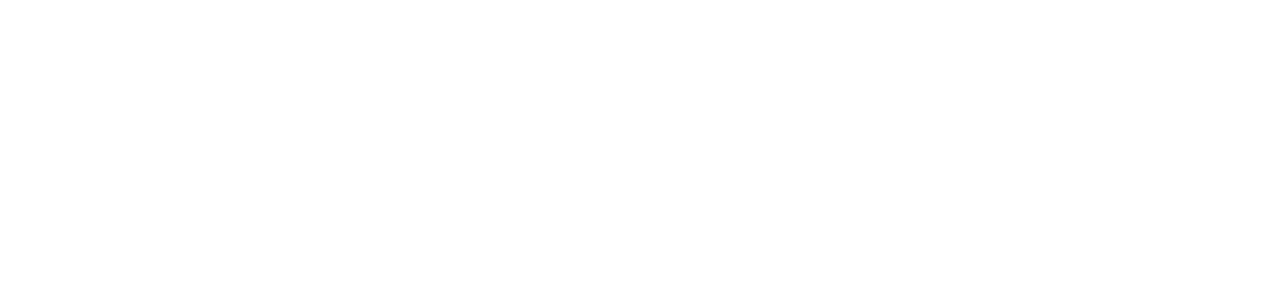
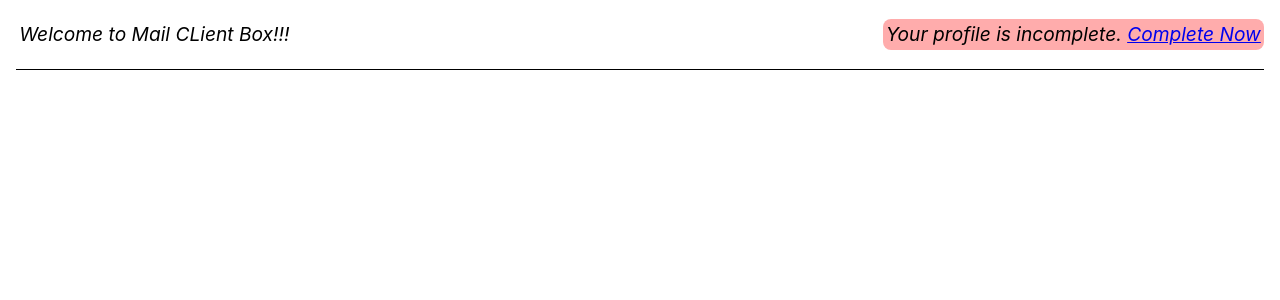
Before and after one commit to Krushna1621/mail-box-client, a React (Create React App) app: page /welcome in a window 1280 px wide. Shown: the top 300 px of the page. Built offline with nearby package versions, Linux system fonts and the light colour scheme.

Commit message:
task 3 completed

```diff
--- a/src/App.js
+++ b/src/App.js
@@ -1,6 +1,7 @@
 import Header from './components/Header/Header'
-import SignUp from './pages/SignUp'
+import SignUp from './pages/SignUP/SignUp'
 import { Route, Redirect } from 'react-router-dom'
+import Welcome from './pages/Welcome/Welcome'
 
 function App() {
   return (
@@ -14,6 +15,9 @@ function App() {
       <Route path='/login'>
         <SignUp />
       </Route>
+      <Route path='/welcome'>
+        <Welcome />
+      </Route>
     </div>
   )
 }
--- a/src/pages/SignUp.js
+++ b/src/pages/SignUP/SignUp.js
@@ -1,8 +1,8 @@
 import React, { useState } from 'react'
 import classes from './SignUp.module.css'
-import googleLogo from '../assets/googleLogo.png'
+import googleLogo from '../../assets/googleLogo.png'
 import { Link } from 'react-router-dom'
-import { loginUser } from '../store/auth-actions'
+import { loginUser } from '../../store/auth-actions'
 import { useDispatch, useSelector } from 'react-redux'
 
 const SignUp = () => {
--- /dev/null
+++ b/src/pages/Welcome/Welcome.js
@@ -0,0 +1,23 @@
+import React from 'react'
+import classes from './Welcome.module.css'
+import { Link } from 'react-router-dom'
+
+const Welcome = () => {
+  return (
+    <div className={classes.welcome}>
+      <p>
+        <i>Welcome to Mail CLient Box!!!</i>
+      </p>
+      <p className={classes.p2}>
+        <i>
+          Your profile is incomplete.{' '}
+          <span>
+            <Link to='/updateProfile'>Complete Now</Link>
+          </span>
+        </i>
+      </p>
+    </div>
+  )
+}
+
+export default Welcome
--- /dev/null
+++ b/src/pages/Welcome/Welcome.module.css
@@ -0,0 +1,20 @@
+.welcome {
+    display: flex;
+    justify-content: space-between;
+    border-bottom: 1px solid black;
+    margin: 0 1rem;
+  }
+
+  p {
+    padding: 0.2rem;
+    font-size: 1.2rem;
+  }
+
+  .p2 {
+    background: rgb(255, 172, 172);
+    border-radius: 0.5rem;
+  }
+
+  .p2 span {
+    color: blue;
+  }
```
Also changed, not shown: src/pages/SignUP/SignUp.module.css (renamed from src/pages/SignUp.module.css).
